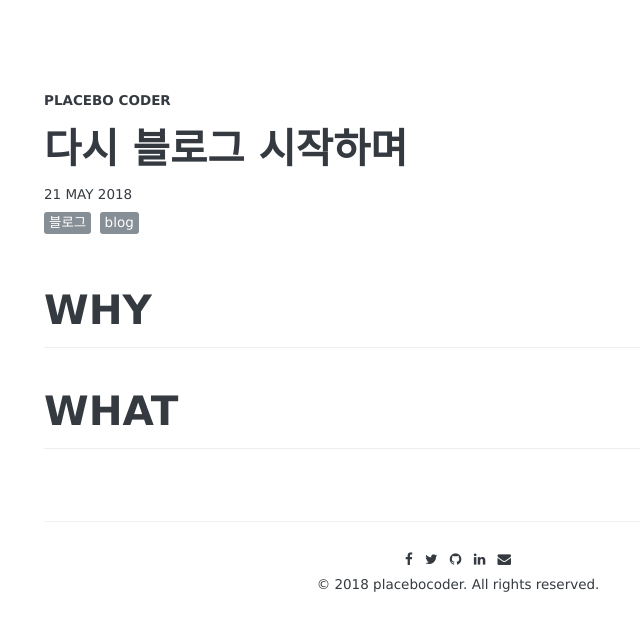
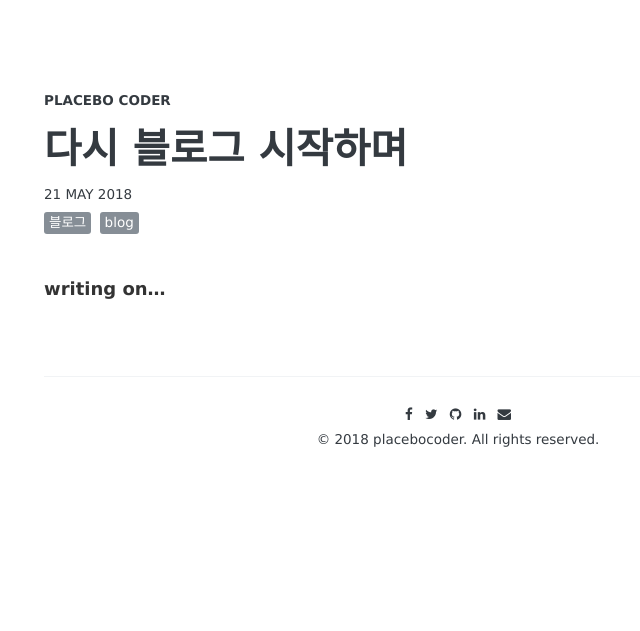
Before and after one commit to placebocoder/placebocoder.github.io, a Jekyll site: the page built from _posts/2018-05-21-open-blog.md, in a window 1280 px wide. Shown: the top 631 px of the page, without its empty margins (182-822 px from the left). Built offline with Jekyll 4.4.1, drawn with Linux system fonts in a browser that asks for light colours; some web fonts are replaced; comment, search, counter and statistics services are not loaded.

Commit message:
modify the post

```diff
--- a/_posts/2018-05-21-open-blog.md
+++ b/_posts/2018-05-21-open-blog.md
@@ -8,6 +8,4 @@ comments: true
 share: false
 ---
 
-# WHY
-
-# WHAT
+__writing on...__
```
